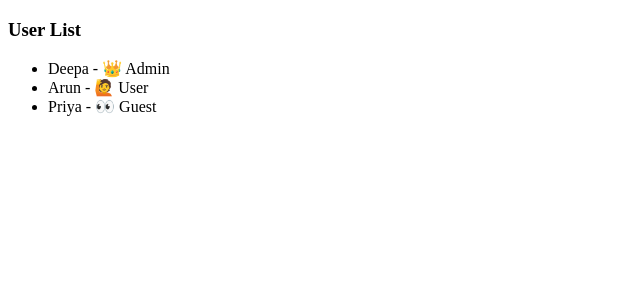
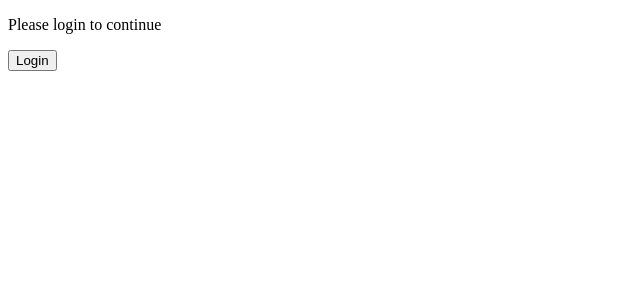
Before and after one commit to sds2002/AngularDemo, an Angular app: page / in a window 1280 px wide. Shown: the top 300 px of the page, without its empty margins (0-640 px from the left). Built offline with nearby package versions, Linux system fonts and the light colour scheme.

Commit message:
Grouping Multiple Elements in *ngIf

```diff
--- a/src/app/app.component.html
+++ b/src/app/app.component.html
@@ -1,13 +1,12 @@
-<!-- Here ng-container works as a wrapper for ngSwitch, but nothing is added to DOM. -->
-<h3>User List</h3>
+<!-- Grouping Multiple Elements in *ngIf -->
+<!-- Notice that inside ng-container, we grouped two elements (p + button) under a single *ngIf. Without ng-container, Angular would throw an error (since you can’t apply *ngIf to multiple elements directly). -->
 
-<ul>
-  <li *ngFor="let user of users">
-    {{ user.name }} -
-    <ng-container [ngSwitch]="user.role">
-      <span *ngSwitchCase="'admin'">👑 Admin</span>
-      <span *ngSwitchCase="'user'">🙋 User</span>
-      <span *ngSwitchDefault>👀 Guest</span>
-    </ng-container>
-  </li>
-</ul>
+<ng-container *ngIf="isLoggedIn; else loggedOut">
+  <p>Welcome back!</p>
+  <button>Logout</button>
+</ng-container>
+
+<ng-template #loggedOut>
+  <p>Please login to continue</p>
+  <button>Login</button>
+</ng-template>
--- a/src/app/app.component.ts
+++ b/src/app/app.component.ts
@@ -5,11 +5,11 @@ import { Component, ViewChild, ElementRef } from '@angular/core';
   templateUrl: './app.component.html'
 })
 export class AppComponent {
-  // app.component.ts
-users = [
-  { name: 'Deepa', role: 'admin' },
-  { name: 'Arun', role: 'user' },
-  { name: 'Priya', role: 'guest' }
-];
+  // Flag to control login state
+  isLoggedIn = false;
 
+  // Method to toggle login/logout
+  toggleLogin() {
+    this.isLoggedIn = !this.isLoggedIn;
+  }
 }
```
